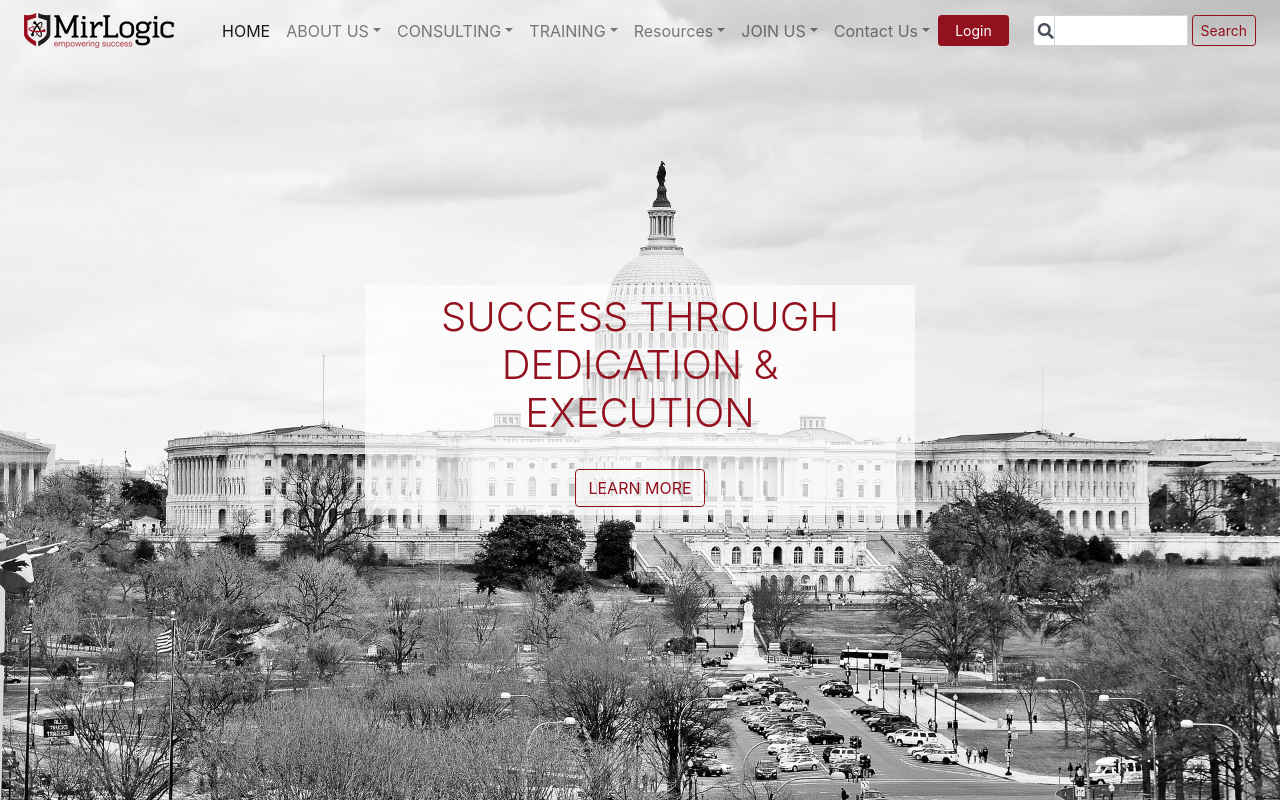
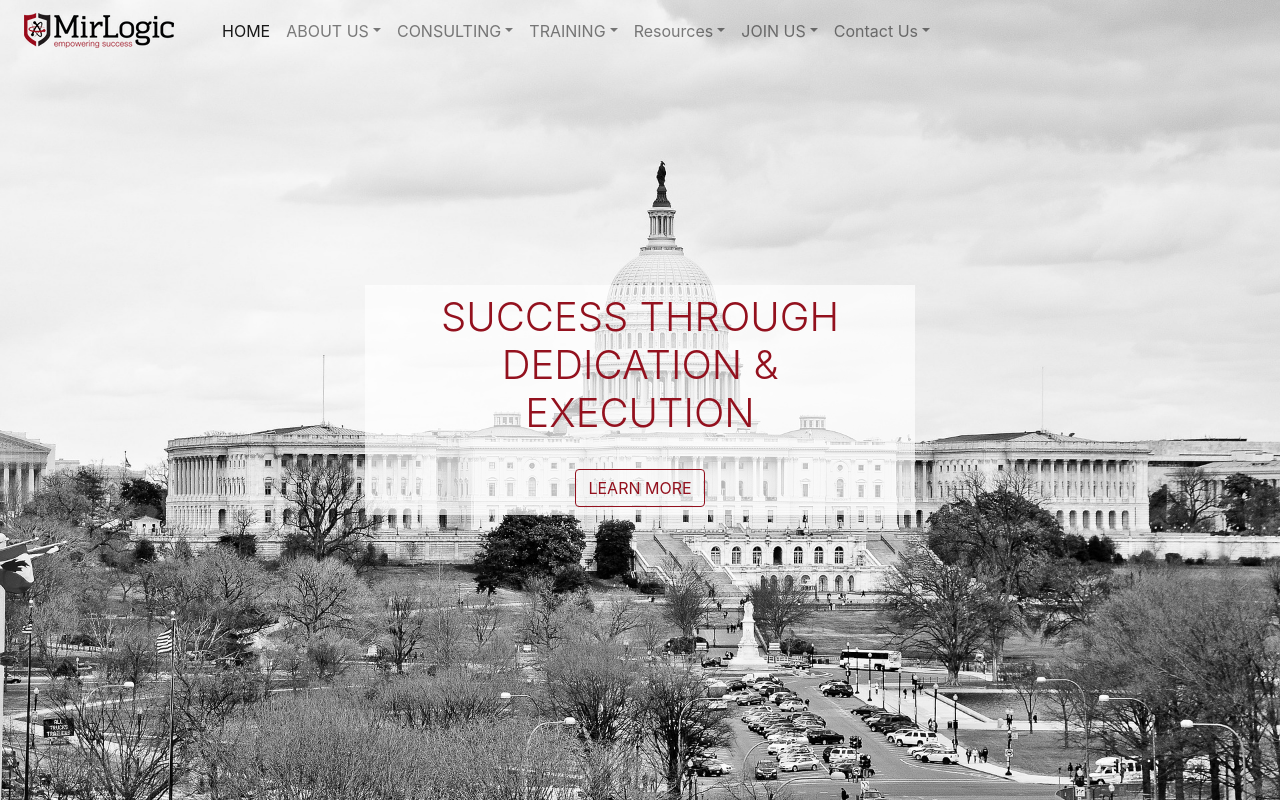
Before and after one commit to MSC-Eliram/mir_website, a React (Create React App) app: page / in a window 1280 px wide. Shown: the top 802 px of the page. Built offline with nearby package versions, Linux system fonts and the light colour scheme.

Commit message:
login btn moved to ABOUT US

```diff
--- a/src/components/Navbar.jsx
+++ b/src/components/Navbar.jsx
@@ -3,9 +3,6 @@
 import logo from '../logo.png'
 import './Navbar.css';
 
-// const style = {
-//     backgroundColor: "rgba(0, 0, 0, 0.4)"
-// }
 
 const Navbar = () => {
     return (
@@ -33,6 +30,7 @@
                                     <li><a className="dropdown-item" href="/clients">Clients</a></li>
                                     <li><a className="dropdown-item" href="/partners">Partners</a></li>
                                     <li><a className="dropdown-item" href="/contract-vehicles">Contract Vehicles</a></li>
+                                    <li><a className="dropdown-item" href="/clients">Login</a></li>
                                 </ul>
                             </li>
 
@@ -99,16 +97,6 @@
                             </li>
 
                         </ul>
-                        <button className="btn btn-primary btn-sm mr-4 px-3">Login</button>
-                        <form className="form-inline my-2 my-lg-0">
-                            <div className="input-group">
-                                <div className="input-group-prepend">
-                                    <span className="input-group-text bg-white pl-1 pr-0"><i className="fas fa-search p-none"></i></span>
-                                </div>
-                                <input type="text" className="form-control form-control-sm mr-sm-1" aria-label="Default" />
-                                <button className="btn btn-outline-primary btn-sm my-sm-0" type="submit">Search</button>
-                            </div>
-                        </form>
                     </div>
             </nav>
         </div>
```
